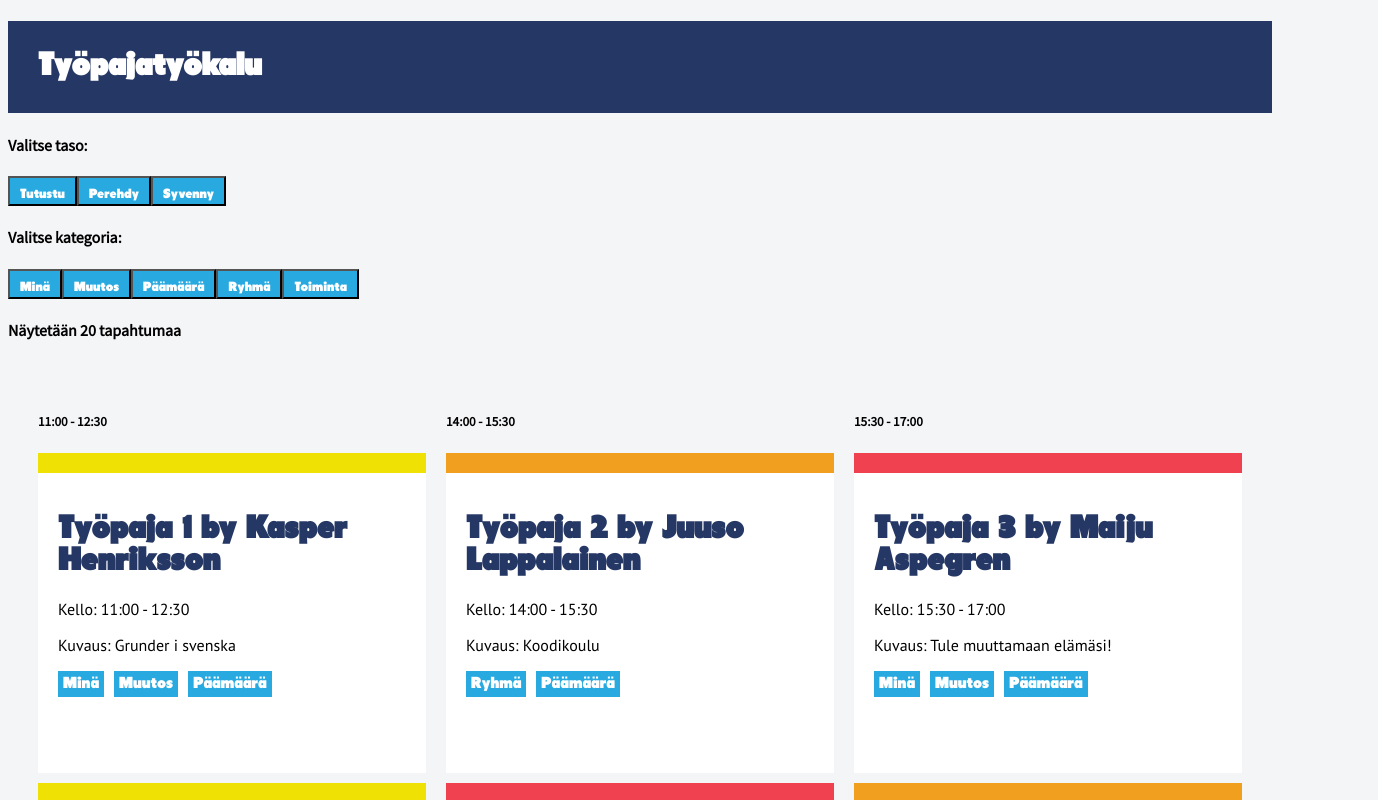
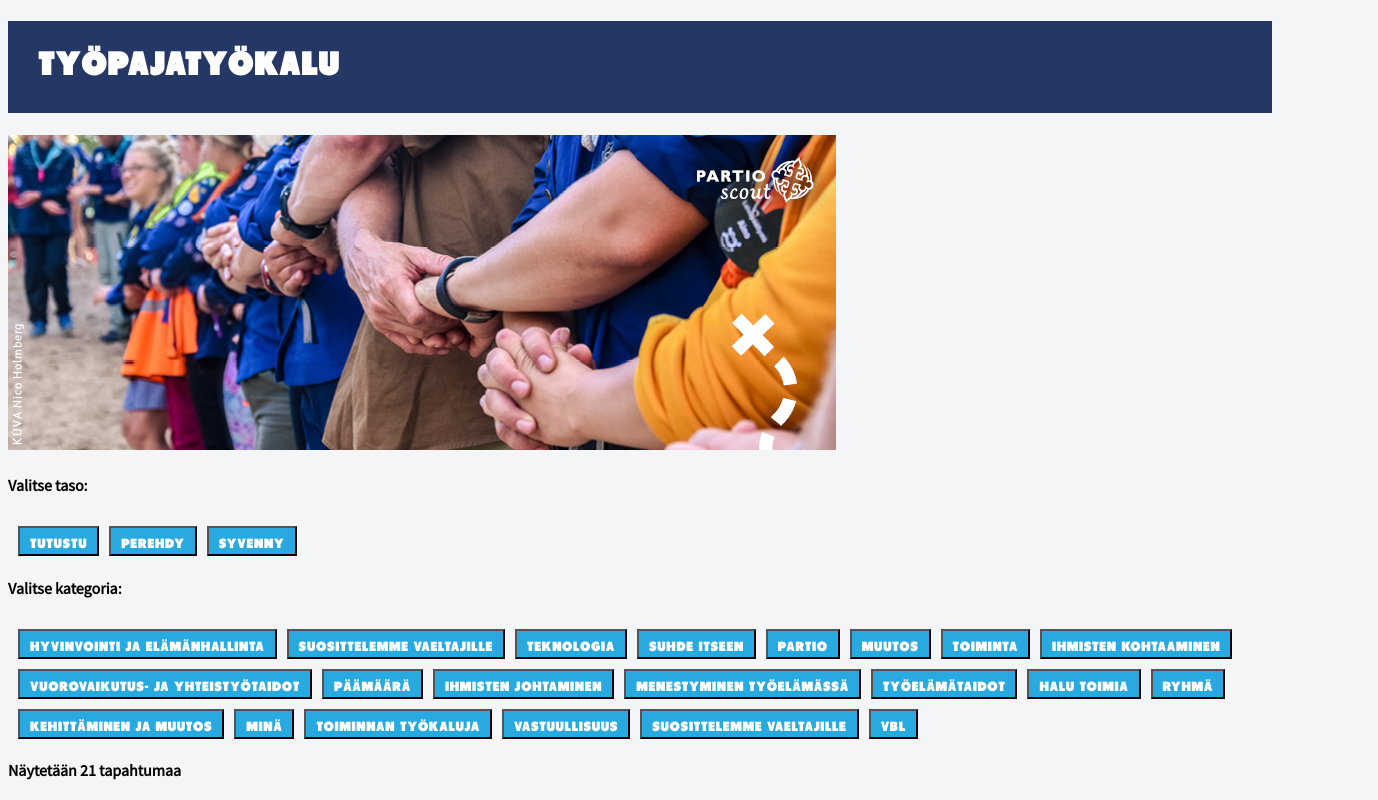
Before and after one commit to marttajamsen/Tyopajatyokalu, a React (Create React App) app: page / in a window 1280 px wide. Shown: the top 800 px of the page, 1378 px wide, since content can reach past the window. Built offline with nearby package versions, Linux system fonts and the light colour scheme; a web font is replaced by a local one.

Commit message:
ihan sama

```diff
--- a/src/App.css
+++ b/src/App.css
@@ -22,7 +22,6 @@ body {
 .landing-page-container {
   width: 100%;
   height: 100vh;
-  background-image: url(Facebook_kansikuva_porukassa.jpg);
 }
 
 
@@ -31,21 +30,28 @@ body {
   background: #253764;
   padding: 30px;
   font-family: 'Tondu';
+  text-transform: uppercase;
+  letter-spacing: .05em;
 }
 
 .Button {
   font-family: 'Tondu';
+  text-transform: uppercase;
+  letter-spacing: .05em;
   block-size: 30px;
+  margin-left: 10px;
+  margin-top: 10px;
   padding: 10px;
   background: #28aae1;
   color: white;
-  transform: 10px;
 
 }
 
 .Button-selected {
   font-family: 'Tondu';
+  text-transform: uppercase;
   block-size: 30px;
+  margin-left: 10px;
   padding: 10px;
   background: #253764;
   color: white;
--- a/src/App.js
+++ b/src/App.js
@@ -3,6 +3,7 @@ import './App.css';
 import events from './Events.json';
 
 import Event from './components/Event';
+
 
 class App extends Component {
 
@@ -150,7 +151,8 @@ class App extends Component {
     return (
       <div className="App">
         <div>
-          <h1 className="Title">Työpajatyökalu</h1>
+          <h1 className="Title">TYÖPAJATYÖKALU</h1>
+          <img src={require('./assets/Facebook_kansikuva_porukassa.jpg')}/>
           <h4>Valitse taso:</h4>
           <div className="SkillLevelFilters">
             {this.renderFilters(skillLevels)}
--- a/src/Events.json
+++ b/src/Events.json
@@ -7,7 +7,7 @@
      "level": "Tutustu",
      "start_time": "11:00",
      "end_time": "12:30",
-     "tags": ["Minä", "Muutos", "Päämäärä"]
+     "tags": ["Hyvinvointi ja elämänhallinta", "Suosittelemme Vaeltajille"]
 
     },
     {
@@ -18,7 +18,7 @@
      "level": "Perehdy",
      "start_time": "14:00",
      "end_time": "15:30",
-     "tags": ["Ryhmä", "Päämäärä"]
+     "tags": ["Teknologia"]
     },
     {
      "name": "Työpaja 3",
@@ -28,7 +28,7 @@
      "level": "Syvenny",
      "start_time": "15:30",
      "end_time": "17:00",
-     "tags": ["Minä", "Muutos", "Päämäärä"]
+     "tags": ["Suhde itseen", "Partio"]
     },
     {
      "name": "Työpaja 4",
@@ -38,7 +38,7 @@
      "level": "Tutustu",
      "start_time": "11:00",
      "end_time": "12:30",
-     "tags": ["Muutos", "Toiminta"]
+     "tags": ["Muutos", "Toiminta", "Ihmisten kohtaaminen"]
     },
     {
      "name": "Työpaja 5",
@@ -48,7 +48,7 @@
      "level": "Tutustu",
      "start_time": "11:00",
      "end_time": "12:30",
-     "tags": ["Muutos", "Toiminta"]
+     "tags": ["Muutos", "Toiminta", "Vuorovaikutus- ja yhteistyötaidot"]
 
     },
     {
@@ -59,7 +59,7 @@
     "level": "Syvenny",
     "start_time": "14:00",
     "end_time": "17:00",
-    "tags": ["Päämäärä", "Toiminta"]
+    "tags": ["Päämäärä", "Toiminta", "Ihmisten johtaminen"]
 
     },
     {
@@ -70,7 +70,7 @@
     "level": "Perehdy",
     "start_time": "15:30",
     "end_time": "17:00",
-    "tags": ["Ryhmä", "Toiminta"]
+    "tags": ["Menestyminen työelämässä", "Työelämätaidot", "Halu toimia"]
 
     },
     {
@@ -81,7 +81,7 @@
     "level": "Tutustu",
     "start_time": "11:00",
     "end_time": "12:30",
-    "tags": ["Ryhmä", "Toiminta"]
+    "tags": ["Ryhmä", "Toiminta", "Kehittäminen ja muutos"]
     },
     {
     "name": "Työpaja 9",
@@ -91,7 +91,7 @@
     "level": "Perehdy",
     "start_time": "14:00",
     "end_time": "17:00",
-    "tags": ["Muutos", "Päämäärä", "Minä"]
+    "tags": ["Muutos", "Päämäärä", "Minä", "Toiminnan työkaluja"]
     },
     {
     "name": "Työpaja 10",
@@ -101,7 +101,7 @@
     "level": "Syvenny",
     "start_time": "11:00",
     "end_time": "12:30",
-    "tags": ["Ryhmä", "Toiminta"]
+    "tags": ["Ryhmä", "Toiminta", "Vastuullisuus"]
     },
     {
     "name": "Työpaja 11",
@@ -121,7 +121,7 @@
     "level": "Perehdy",
     "start_time": "14:00",
     "end_time": "17:00",
-    "tags": ["Minä", "Päämäärä", "Toiminta"]
+    "tags": ["Minä", "Päämäärä", "Toiminta", "Suosittelemme vaeltajille"]
     },
     {
     "name": "Työpaja 13",
@@ -161,7 +161,7 @@
     "level": "Syvenny",
     "start_time": "11:00",
     "end_time": "12:30",
-    "tags": ["Minä", "Muutos"]
+    "tags": ["Minä", "Muutos", "Suosittelemme vaeltajille"]
     },
     {
     "name": "Työpaja 17",
@@ -201,6 +201,16 @@
     "level": "Perehdy",
     "start_time": "11:00",
     "end_time": "12:30",
-    "tags": ["Ryhmä"]
+    "tags": ["Ryhmä", "VBL"]
+    },
+    {
+    "name": "Miten tekoäly voi muuttaa työarkea?",
+    "host": "Jussi Karttila",
+    "description": "Jussi Karttila, perustajaosakas, toimitusjohtaja, Aivan Innovations Oy. Tekoälystä puhutaan paljon, mutta konkretia tai kosketuspinta arkeen on usein hyvin vähäistä. Tässä työpajassa keskustellaan konkreettisista esimerkeistä, joissa tekoäly helpottaa työntekoa. Kuulet samalla tekoäly-start-up Aivan Innovations Oy:n (aivan.ai) tarinan. ",
+    "category": "Seminaari",
+    "level": "Perehdy",
+    "start_time": "11:00",
+    "end_time": "12:30",
+    "tags": ["Teknologia", "VBL", "Menestyminen työelämässä"]
     }
 ]
--- a/src/components/Event.css
+++ b/src/components/Event.css
@@ -22,17 +22,30 @@
   height: 320px;
 
 }
+
 .Event-title {
   color: #253764;
   font-family: 'Tondu';
+  text-transform: uppercase;
+  letter-spacing: .05em;
+}
+
+
+.Event-host {
+  color: #253764;
+  font-family: 'SourceSans';
 }
 
 .Event-tag {
   background-color: #28aae1;
   color: white;
   margin-right: 10px;
+  margin-top: 20px;
+  margin-bottom: 20px;
   padding: 5px;
   font-family: 'Tondu';
+  text-transform: uppercase;
+  letter-spacing: .05em;
 }
 .Event-tags {
   display: flex;
--- a/src/components/Event.js
+++ b/src/components/Event.js
@@ -4,7 +4,7 @@ import './Event.css';
 const colors = {
 	"Tutustu": "#f0e105",
 	"Perehdy": "#f0a01e",
-	"Syvenny": "#f04150"
+	"Syvenny": "#f04150",
 }
 
 
@@ -26,9 +26,10 @@ class Event extends Component {
 			<div className="Event">
 				<div className="Event-color" style={{backgroundColor: colors[event.level]}}></div>
 				<div className="Event-contents">
-					<h1 className="Event-title">{event.name} by {event.host}</h1>
+					<h1 className="Event-title" >{event.name} </h1>
+					<h1 className="Event-host" >{event.host}</h1>
 					<p className="Event-time">Kello: {event.start_time} - {event.end_time}</p>
-					<p className="Event-description">Kuvaus: {event.description}</p>
+					<p className="Event-description">{event.description.slice(0, 150)}</p>
 					<div className="Event-tags">
 						{this.renderTags(event.tags)}
 					</div>
```
Also changed, not shown: src/assets/Facebook_kansikuva_porukassa.jpg (renamed from src/Facebook_kansikuva_porukassa.jpg).
